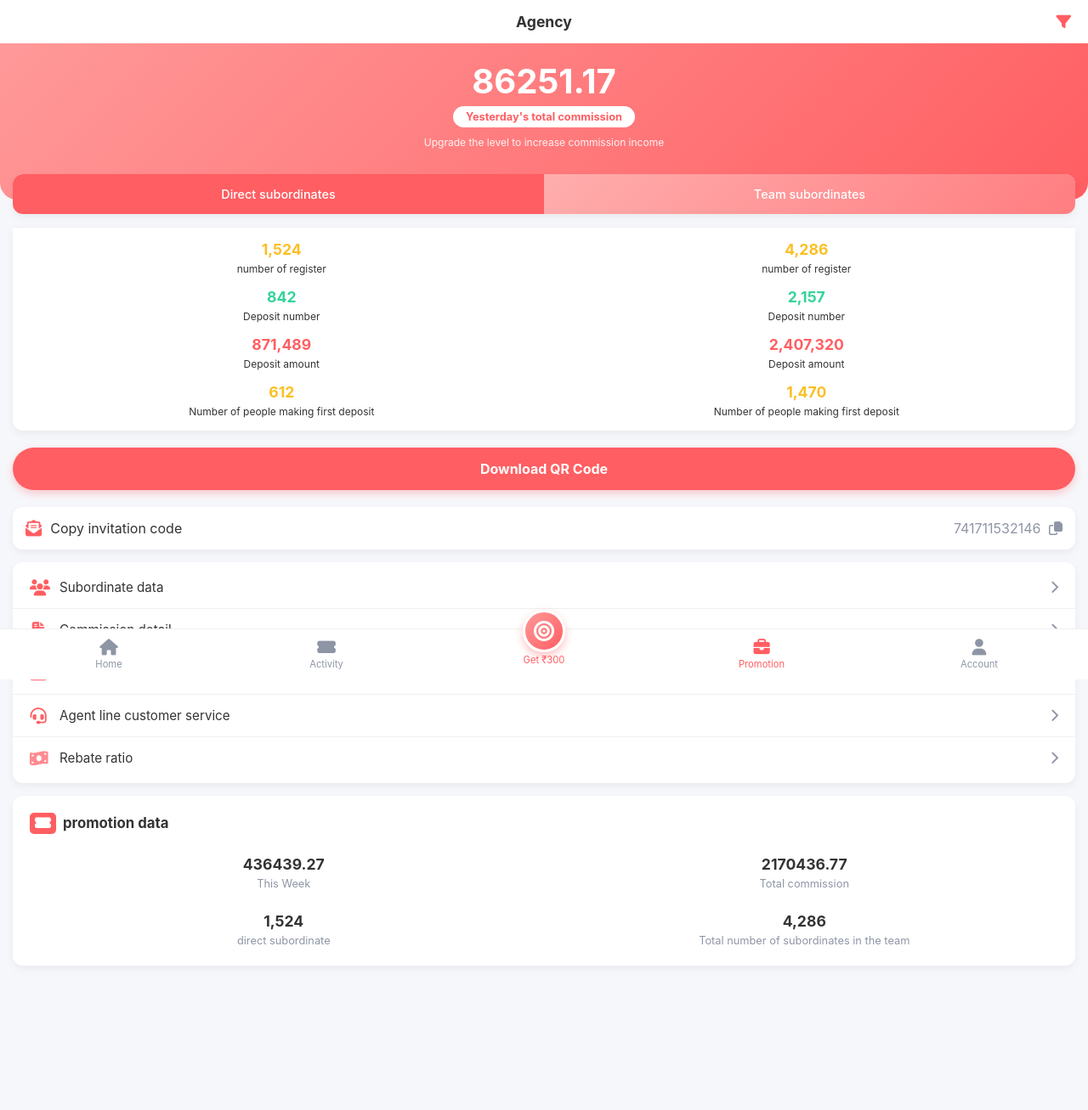
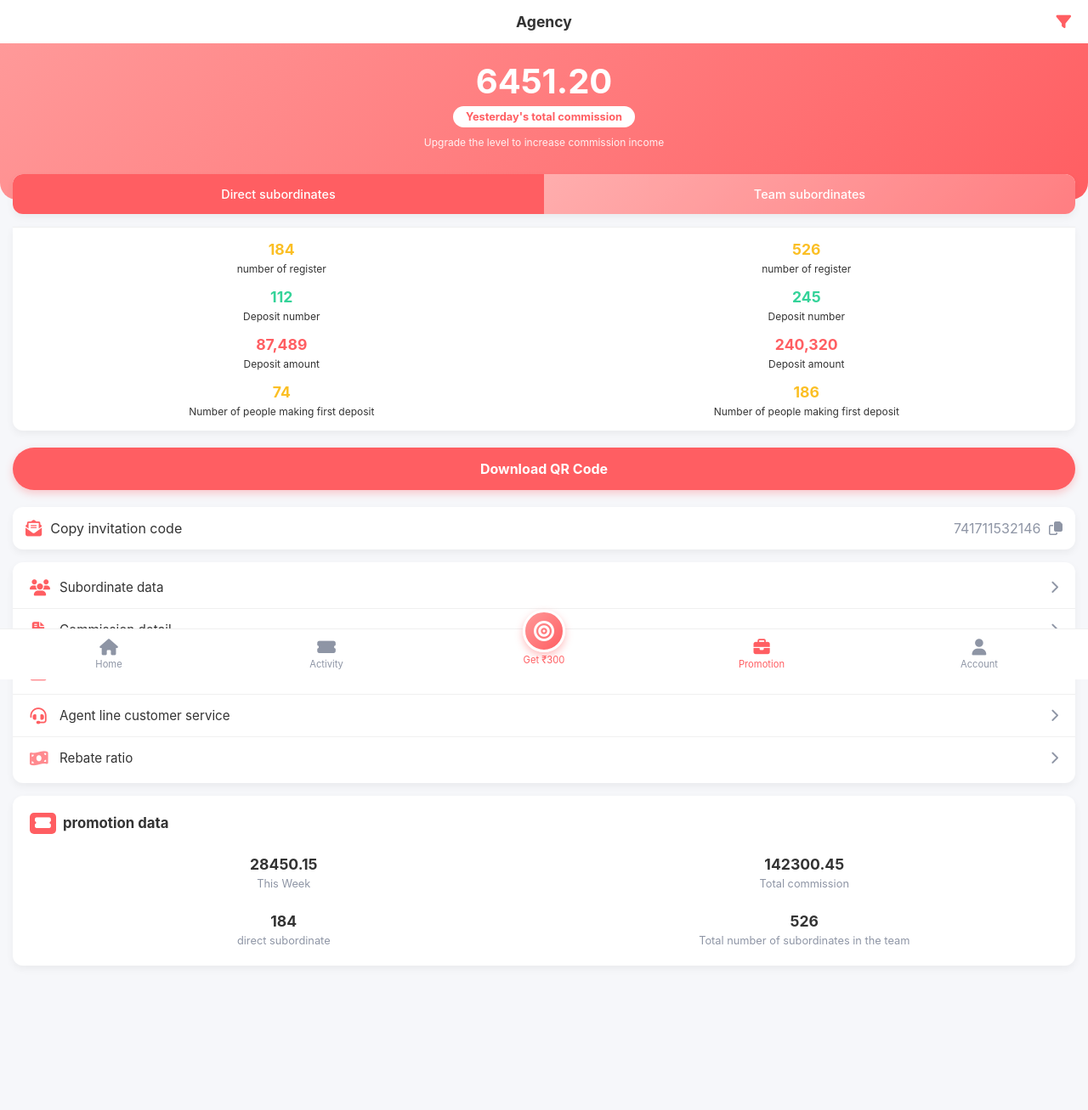
Before and after one commit to sandeepkumar9760/DG-Club.Shop, a Django app: page /agency/ in a window 1280 px wide. Shown: the whole page at 85% size. Run offline with Django 5.2, Linux system fonts and the light colour scheme; the visitor is signed in with stand-in values (Sample User, id 1).

Commit message:
Scale down agency and promotion metrics to realistic values (commission < 7k)

```diff
--- a/templates/agency.html
+++ b/templates/agency.html
@@ -180,7 +180,7 @@
 </div>
 
 <div class="agency-header">
-    <div class="total-comm">86251.17</div>
+    <div class="total-comm">6451.20</div>
     <div class="comm-label">Yesterday's total commission</div>
     <div class="upgrade-text">Upgrade the level to increase commission income</div>
 </div>
@@ -191,17 +191,17 @@
 </div>
 
 <div class="data-grid">
-    <div class="data-item"><div class="val">1,524</div><div class="lbl">number of register</div></div>
-    <div class="data-item"><div class="val">4,286</div><div class="lbl">number of register</div></div>
+    <div class="data-item"><div class="val">184</div><div class="lbl">number of register</div></div>
+    <div class="data-item"><div class="val">526</div><div class="lbl">number of register</div></div>
 
-    <div class="data-item"><div class="val" style="color:var(--accent-green);">842</div><div class="lbl">Deposit number</div></div>
-    <div class="data-item"><div class="val" style="color:var(--accent-green);">2,157</div><div class="lbl">Deposit number</div></div>
+    <div class="data-item"><div class="val" style="color:var(--accent-green);">112</div><div class="lbl">Deposit number</div></div>
+    <div class="data-item"><div class="val" style="color:var(--accent-green);">245</div><div class="lbl">Deposit number</div></div>
 
-    <div class="data-item"><div class="val" style="color:var(--primary-red);">871,489</div><div class="lbl">Deposit amount</div></div>
-    <div class="data-item"><div class="val" style="color:var(--primary-red);">2,407,320</div><div class="lbl">Deposit amount</div></div>
+    <div class="data-item"><div class="val" style="color:var(--primary-red);">87,489</div><div class="lbl">Deposit amount</div></div>
+    <div class="data-item"><div class="val" style="color:var(--primary-red);">240,320</div><div class="lbl">Deposit amount</div></div>
 
-    <div class="data-item"><div class="val">612</div><div class="lbl">Number of people making first deposit</div></div>
-    <div class="data-item"><div class="val">1,470</div><div class="lbl">Number of people making first deposit</div></div>
+    <div class="data-item"><div class="val">74</div><div class="lbl">Number of people making first deposit</div></div>
+    <div class="data-item"><div class="val">186</div><div class="lbl">Number of people making first deposit</div></div>
 </div>
 
 <div class="btn-download">Download QR Code</div>
@@ -239,19 +239,19 @@
     <h3><i class="fas fa-ticket-alt" style="color:white; background:var(--primary-red); padding:4px 6px; border-radius:5px;"></i> promotion data</h3>
     <div class="promo-grid">
         <div class="promo-item">
-            <div class="val">436439.27</div>
+            <div class="val">28450.15</div>
             <div class="lbl">This Week</div>
         </div>
         <div class="promo-item">
-            <div class="val">2170436.77</div>
+            <div class="val">142300.45</div>
             <div class="lbl">Total commission</div>
         </div>
         <div class="promo-item">
-            <div class="val">1,524</div>
+            <div class="val">184</div>
             <div class="lbl">direct subordinate</div>
         </div>
         <div class="promo-item">
-            <div class="val">4,286</div>
+            <div class="val">526</div>
             <div class="lbl">Total number of subordinates in the team</div>
         </div>
     </div>
```
